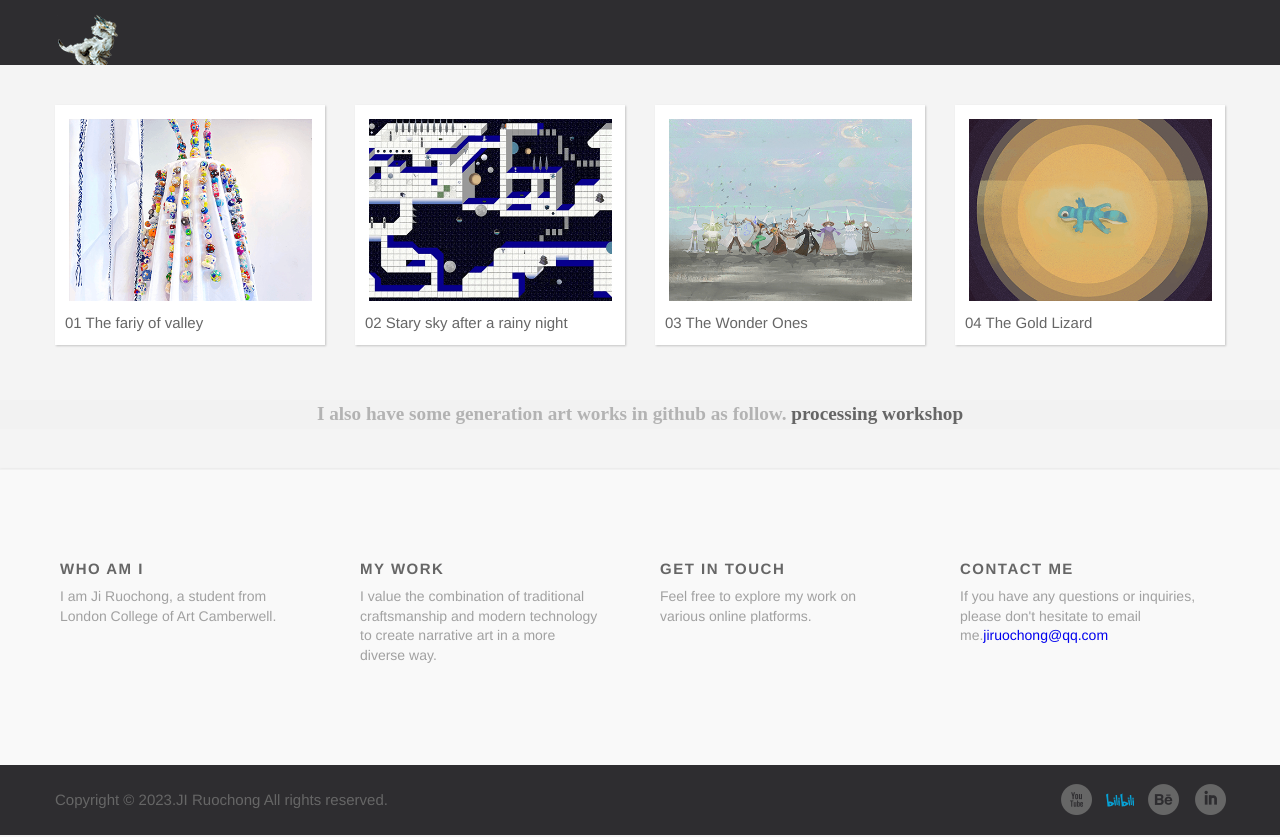
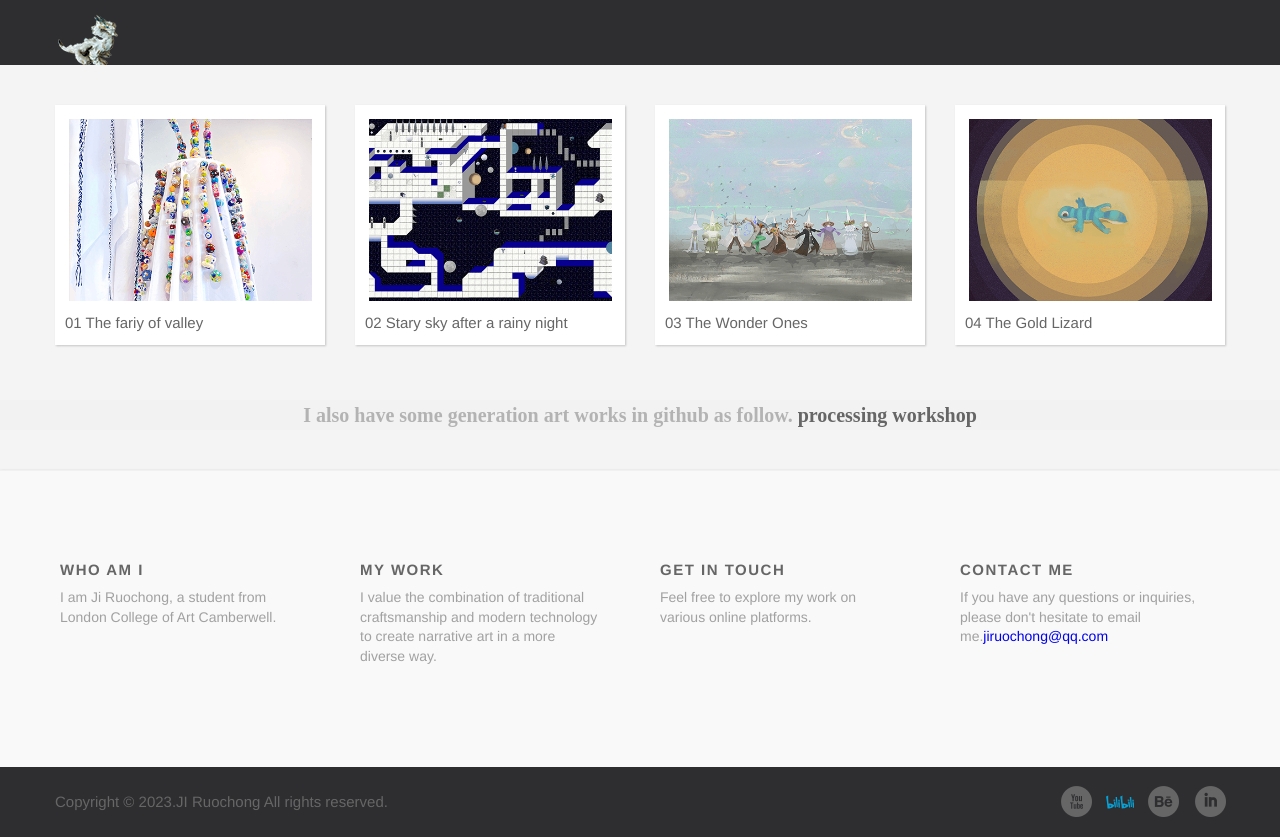
Before and after one commit to jiruochong/jiruochong.github.io, a plain HTML site: page index.html in a window 1280 px wide. Drawn offline with Linux system fonts and the light colour scheme.

Commit message:
Update style
font-size

```diff
--- a/style.css
+++ b/style.css
@@ -493,7 +493,7 @@ body,html{
 	float:left;
 	text-align:center;
 	/*font-family: 'Pacifico', cursive;*/
-    font-size:120%;
+    font-size:20px;
 	height:100%;
 	line-height:150%;
 	-webkit-font-smoothing: antialiased;
```
Also changed, not shown: index.html (+1 -1 lines).
